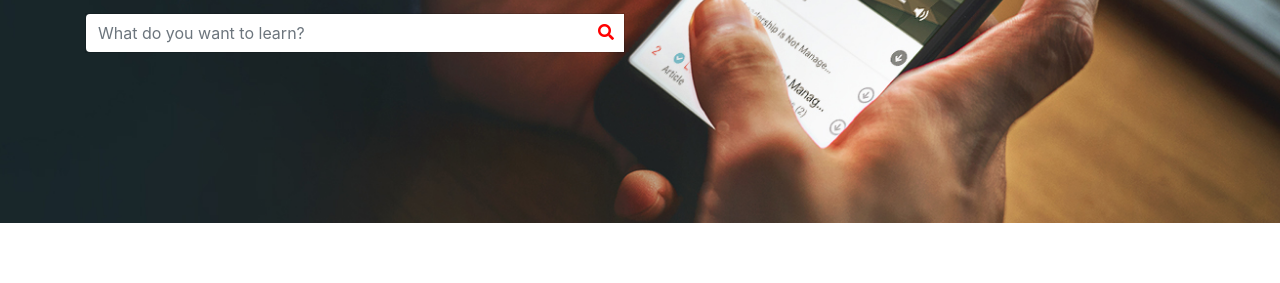
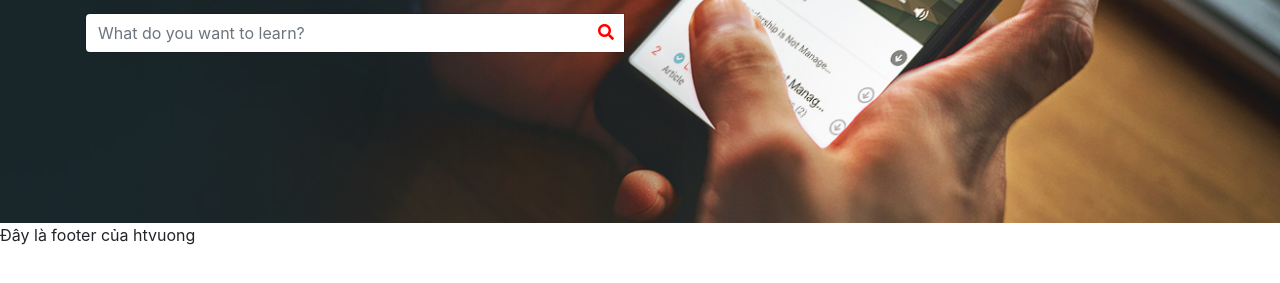
Before and after one commit to hoangthai1997/fe57_udemy, a plain HTML site: page index.html in a window 1280 px wide. Shown: the part 369-652 px from the top of the page. Drawn offline with nearby package versions, Linux system fonts and the light colour scheme.

Commit message:
implement footer htvuong

```diff
--- a/index.html
+++ b/index.html
@@ -118,6 +118,10 @@
       </div>
     </section>
 
+  <footer>
+    Đây là footer của htvuong
+  </footer>
+
     <!-- Optional JavaScript -->
     <!-- jQuery first, then Popper.js, then Bootstrap JS -->
     <script
```
